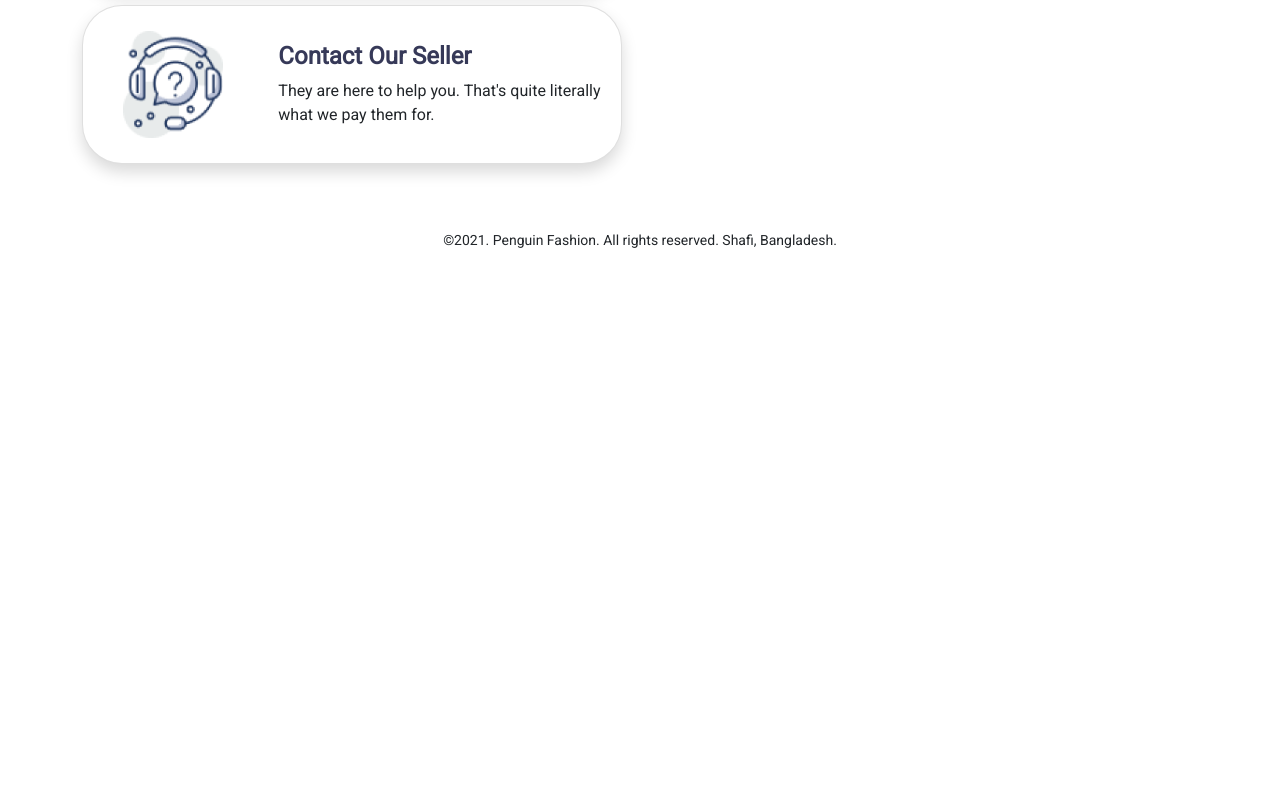
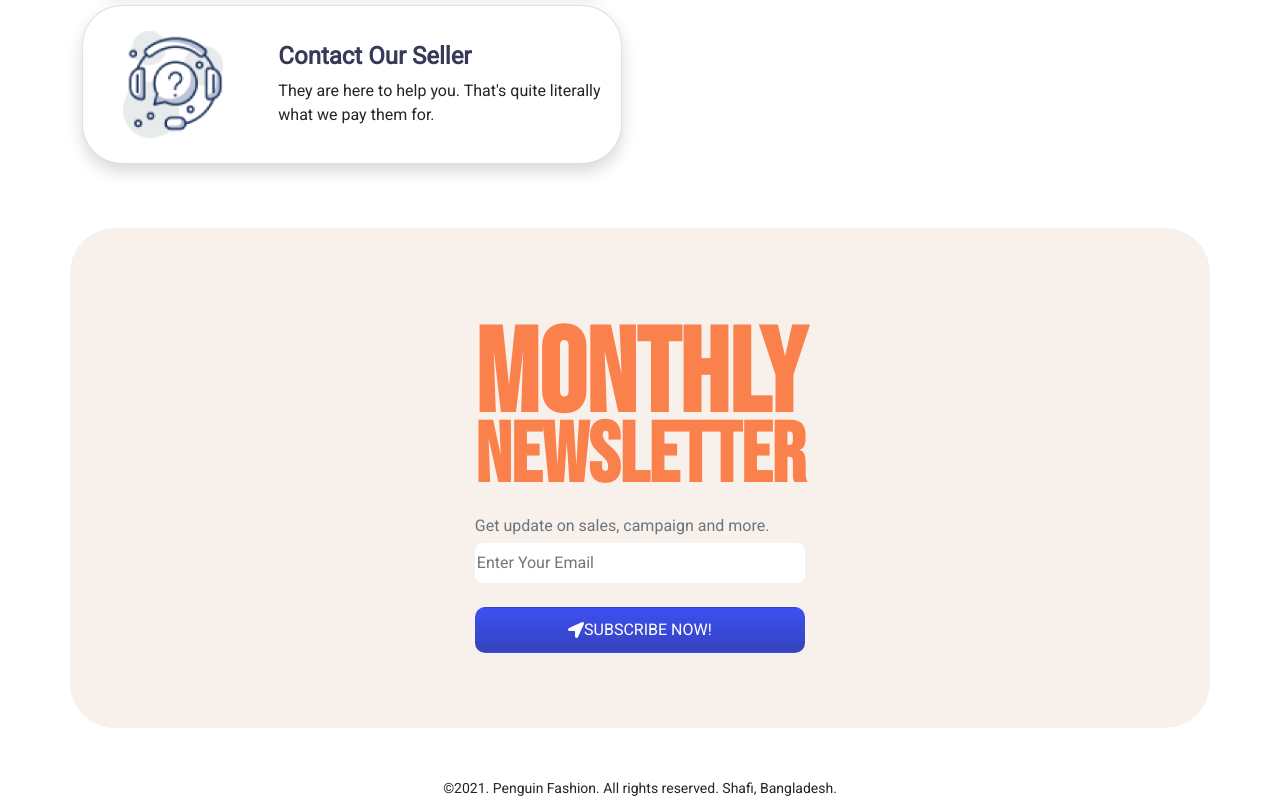
Before and after one commit to AhmadShafiRahman/penguin-shoe-web, a plain HTML site: page index.html in a window 1280 px wide. Shown: the part 2282-3082 px from the top of the page. Before the commit the page ends 2534 px from the top, so only its background shows below. Drawn offline with Linux system fonts and the light colour scheme.

Commit message:
update three

```diff
--- a/css/style.css
+++ b/css/style.css
@@ -80,7 +80,7 @@ h4{
     width: 150px;
     padding: 25px;
 }
-/* .sub-back{
+.sub-back{
     background-color: #f8f0ea;
 }
 .newsletter h2{
@@ -98,4 +98,4 @@ h4{
 }
 .email-in:hover{
     background-color: rgb(238, 236, 236);
-} */
+}
--- a/index.html
+++ b/index.html
@@ -201,7 +201,7 @@
                 </div>
             </div>
         </section>
-        <!-- <section style="height: 500px; border-radius: 45px;" class="container sub-back mt-5 d-flex justify-content-center align-items-center">
+        <section style="height: 500px; border-radius: 45px;" class="container sub-back mt-5 d-flex justify-content-center align-items-center">
           <div class="newsletter">
             <h1 style="text-align: center;font-size: 118px; padding-top: 50px; line-height: 45px; font-family: 'Bebas Neue', cursive; font-weight: bold;color: #FA804C;">MONTHLY</h1>
             <h2>NEWSLETTER</h2>
@@ -209,7 +209,7 @@
             <input class="email-in"type="text" placeholder="Enter Your Email"><br><br>
             <div class="btn blue-buy-bton d-flex justify-content-center align-items-center"><i class="fas fa-location-arrow"></i> SUBSCRIBE NOW!</div>
           </div>
-        </section> -->
+        </section>
     </main>
     <footer class="text-center mt-5">
       <small>©2021. Penguin Fashion. All rights reserved. Shafi, Bangladesh.</small>
```
